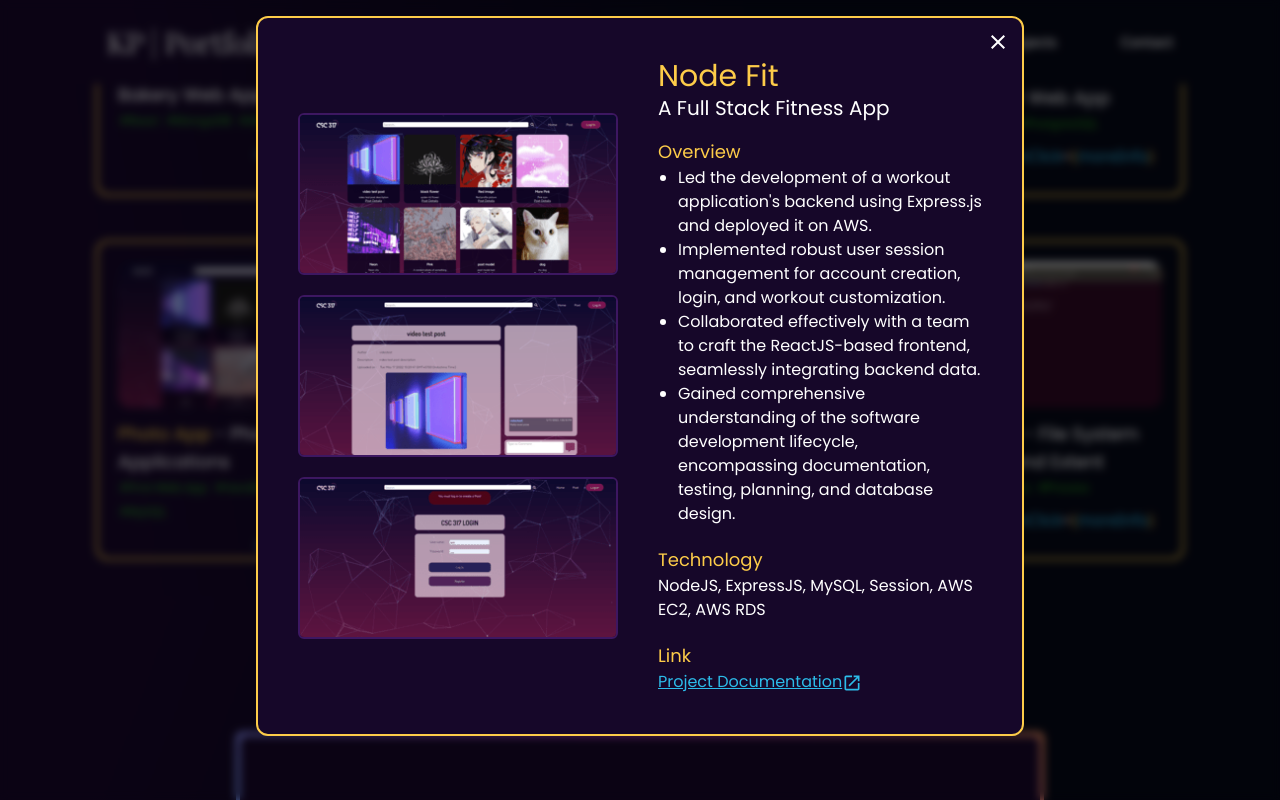
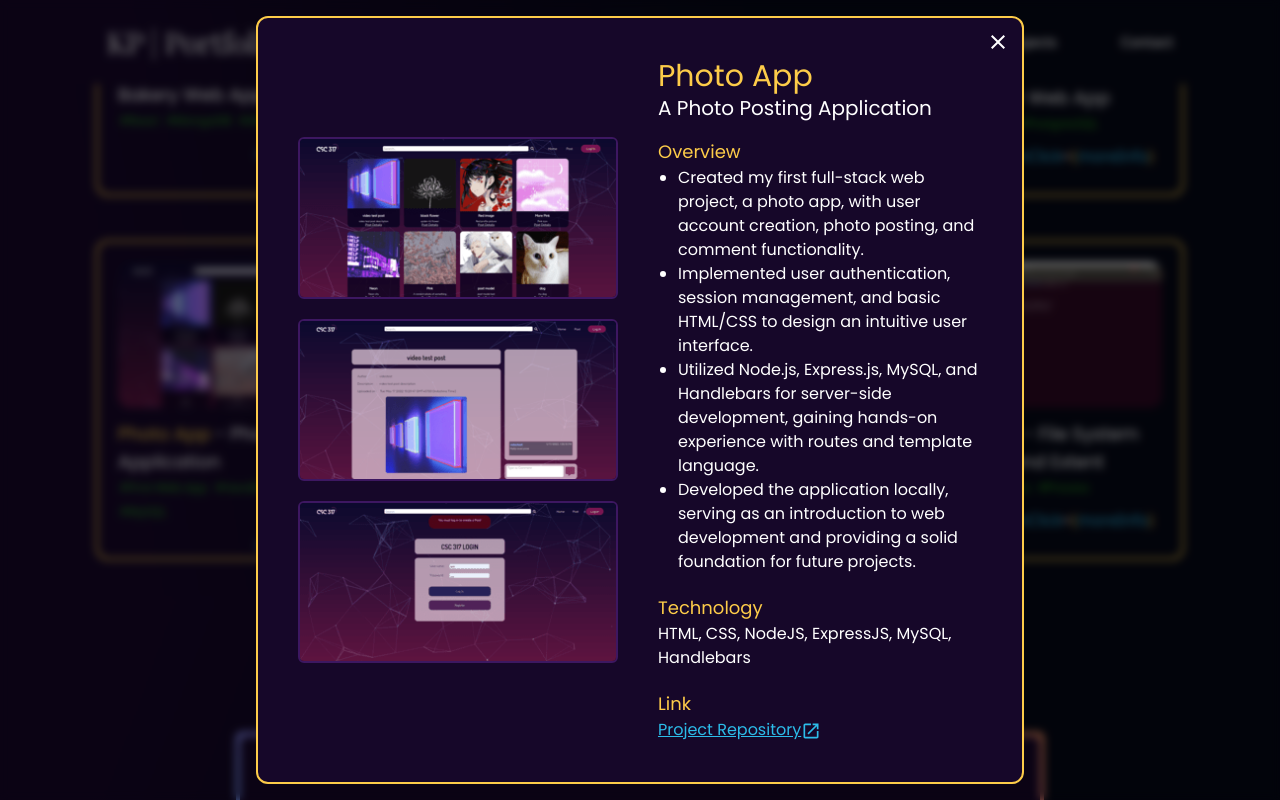
Before and after one commit to TotifyKH/kimheng-portfolio, a React (Vite) app: page / in a window 1280 px wide. Both pictures are taken after a click on the element 264 px from the left and 2320 px from the top of the page. Shown: the part 1920-2720 px from the top of the page. Built offline with nearby package versions, Linux system fonts and the light colour scheme; no server answers.

Commit message:
Update PhotoApp.jsx

```diff
--- a/src/components/projects/PhotoApp.jsx
+++ b/src/components/projects/PhotoApp.jsx
@@ -54,22 +54,22 @@ const PhotoApp = () => {
             <img className='rounded-md border-2 border-purple' width='320px' src={photoAppImg3} />
           </div>
           <div className='md:ml-10 mt-5 md:mt-0  flex flex-col font-poppins justify-center'>
-            <h2 className=' text-yellow text-3xl'>Node Fit</h2>
-            <h2 className='text-xl'>A Full Stack Fitness App</h2>
+            <h2 className=' text-yellow text-3xl'>Photo App</h2>
+            <h2 className='text-xl'>A Photo Posting Application</h2>
             <div className='mt-4'>
               <p className='text-lg text-yellow'>Overview</p>
               <div className='pl-5'>
                 <ul className="list-disc">
-                  <li>Led the development of a workout application's backend using Express.js and deployed it on AWS.</li>
-                  <li>Implemented robust user session management for account creation, login, and workout customization.</li>
-                  <li>Collaborated effectively with a team to craft the ReactJS-based frontend, seamlessly integrating backend data.</li>
-                  <li>Gained comprehensive understanding of the software development lifecycle, encompassing documentation, testing, planning, and database design.</li>
+                  <li>Created my first full-stack web project, a photo app, with user account creation, photo posting, and comment functionality.</li>
+                  <li>Implemented user authentication, session management, and basic HTML/CSS to design an intuitive user interface.</li>
+                  <li>Utilized Node.js, Express.js, MySQL, and Handlebars for server-side development, gaining hands-on experience with routes and template language.</li>
+                  <li>Developed the application locally, serving as an introduction to web development and providing a solid foundation for future projects.</li>
                 </ul>
               </div>
               <p className='mt-5 text-lg text-yellow'>Technology</p>
-              <p>NodeJS, ExpressJS, MySQL, Session, AWS EC2, AWS RDS</p>
+              <p>HTML, CSS, NodeJS, ExpressJS, MySQL, Handlebars </p>
               <p className='mt-5 text-lg text-yellow'>Link</p>
-              <a href='https://docs.google.com/document/d/1Q_at0HnZfNOq3IssGkMxii56bL5OTIoDfD5Eu7bdmjw/edit' target="_blank" className="underline text-blue">Project Documentation<span><OpenInNewIcon fontSize='small' /> </span></a>
+              <a href='https://github.com/TotifyKH/Photo-App-Class-Project' target="_blank" className="underline text-blue">Project Repository<span><OpenInNewIcon fontSize='small' /> </span></a>
             </div>
           </div>
           <CloseIcon className='hover:cursor-pointer absolute top-3 right-3 ' onClick={handleClose} />
@@ -80,7 +80,7 @@ const PhotoApp = () => {
       </div>
 
       <div className='basis-1/2 flex flex-col justify-start px-5'>
-        <p className='text-lg font-poppins'><span className='text-yellow'>Photo App</span> - Photo Posting Applications</p>
+        <p className='text-lg font-poppins'><span className='text-yellow'>Photo App</span> - Photo Posting Application</p>
         <div className='flex flex-row flex-wrap justify-start text-start'>
           {photoHashTag.map((language, index) => (
             <div className="text-xs text-green m-0.5 py-0.5 pr-1 rounded-full" key={index}>{'#'}{language} {''}</div>
```
